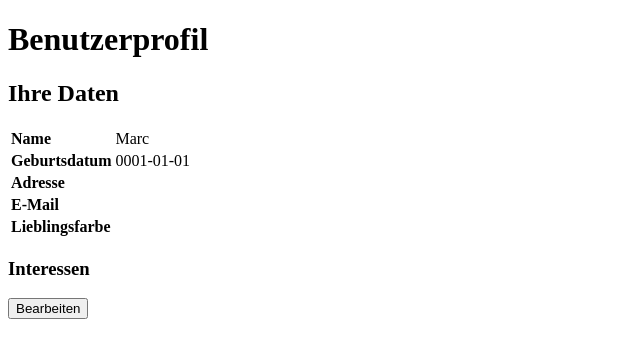
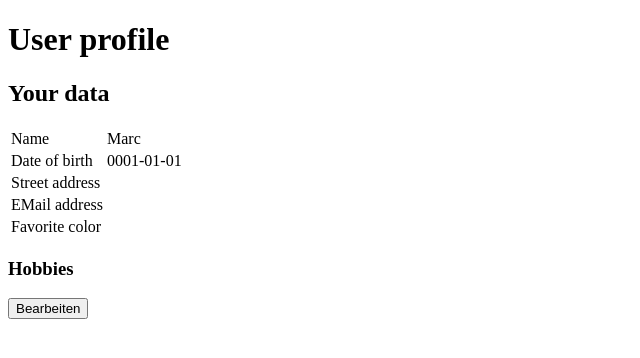
Before and after one commit to cramba/2022_web, a Spring Boot app: page /benutzerprofil in a window 1280 px wide. Shown: the top 358 px of the page, without its empty margins (0-640 px from the left). Run offline with Spring Boot 4, Linux system fonts and the light colour scheme; the project's own start-up code is not run, and a stand-in starts its controllers and pages.

Commit message:
Blatt 4 Aufgabe 3 Struggle

```diff
--- a/src/main/java/de/hsrm/mi/web/projekt/benutzerprofil/BenutzerprofilController.java
+++ b/src/main/java/de/hsrm/mi/web/projekt/benutzerprofil/BenutzerprofilController.java
@@ -2,6 +2,7 @@ package de.hsrm.mi.web.projekt.benutzerprofil;
 
 import java.time.LocalDate;
 
+import javax.validation.Valid;
 
 import org.springframework.stereotype.Controller;
 import org.springframework.ui.Model;
@@ -61,11 +62,8 @@ public class BenutzerprofilController {
     }
 
     @PostMapping("/benutzerprofil/bearbeiten")
-    public String postForm(@ModelAttribute("profil") BenutzerProfil profil, BindingResult result){
-        System.out.println("POST");
+    public String postForm(@Valid @ModelAttribute("profil") BenutzerProfil profil, BindingResult result){
         if(result.hasErrors()){
-
-            System.out.println("ERROR");
             return "/benutzerprofil/profileditor";
         }
 
--- /dev/null
+++ b/src/main/resources/messages.properties
@@ -0,0 +1,13 @@
+profile=User profile
+data=Your data
+name=Name
+date=Date of birth
+adress=Street address
+mail=EMail address
+color=Favorite color
+interests=Hobbies
+save=save
+cancel=cancel
+edit=edit
+editprofile=Edit user profile
+interestsseperated=Hobbies (comma-seperated list)
--- /dev/null
+++ b/src/main/resources/messages_de.properties
@@ -0,0 +1,13 @@
+profile=Benutzerprofil
+data=Ihre Daten
+name=Name
+date=Geburtsdatum
+adress=Anschrift
+mail=Digitale Postanschrift
+color=Lieblingsfarbe
+interests=Hobbies
+save=abspeichern
+cancel=abbrechen
+edit=bearbeiten
+editprofile=Benutzerprofil bearbeiten
+interestsseperated=Hobbies (durch Komma getrennt)
--- a/src/main/resources/templates/benutzerprofil/profilansicht.html
+++ b/src/main/resources/templates/benutzerprofil/profilansicht.html
@@ -7,31 +7,31 @@
     <title>Benutzerprofil</title>
 </head>
 <body>
-    <h1>Benutzerprofil</h1>
-    <h2>Ihre Daten</h2>
+    <h1 th:text="#{profile}">Benutzerprofil</h1>
+    <h2 th:text="#{data}">Ihre Daten</h2>
     <table>
         <tr>
-            <td><b>Name</b></td>
+            <td th:text="#{name}"><b>Name</b></td>
             <td th:text="${profil.name}">kein Name angegeben</td>
         </tr>
         <tr>
-            <td><b>Geburtsdatum</b></td>
+            <td th:text="#{date}"><b>Geburtsdatum</b></td>
             <td th:text="${profil.geburtsdatum}">kein Geburtsdatum angegeben</td>
         </tr>
         <tr>
-            <td><b>Adresse</b></td>
+            <td th:text="#{adress}"><b>Adresse</b></td>
             <td th:text="${profil.adresse}">keine Adresse angegeben</td>
         </tr>
         <tr>
-            <td><b>E-Mail</b></td>
+            <td th:text="#{mail}"><b>E-Mail</b></td>
             <td th:text="${profil.email}">keine E-Mail angegeben</td>
         </tr>
         <tr>
-            <td><b>Lieblingsfarbe</b></td>
+            <td th:text="#{color}"><b>Lieblingsfarbe</b></td>
             <td th:text="${profil.lieblingsfarbe}">keine Lieblingsfarbe angegeben</td>
         </tr>
     </table>
-    <h3>Interessen</h3>
+    <h3 th:text="#{interests}">Interessen</h3>
     <ol>
         <li th:if="${#lists.size(profil.interessen)} > 0" th:each="s: ${profil.getInteressenListe()}" th:text="${s}"></li>
     </ol>
```
Also changed, not shown: src/main/java/de/hsrm/mi/web/projekt/benutzerprofil/BenutzerProfil.java (+8 -2 lines), src/main/resources/templates/benutzerprofil/profileditor.html (+23 -6 lines), 6 other files.
